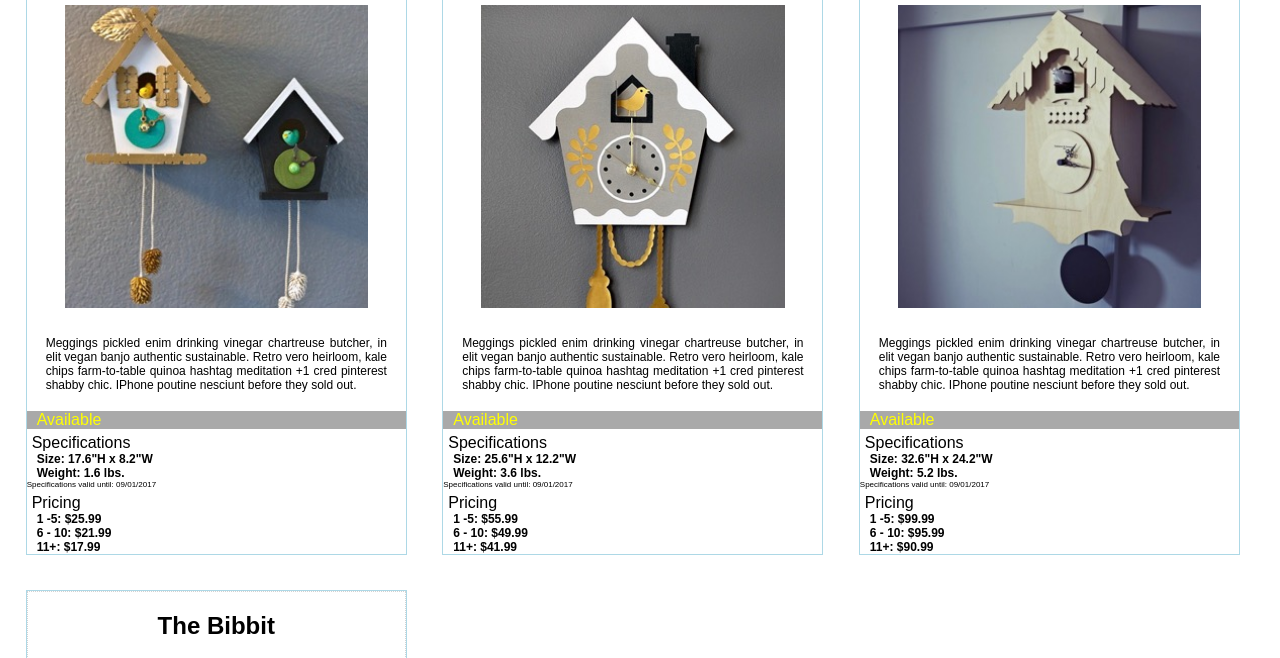
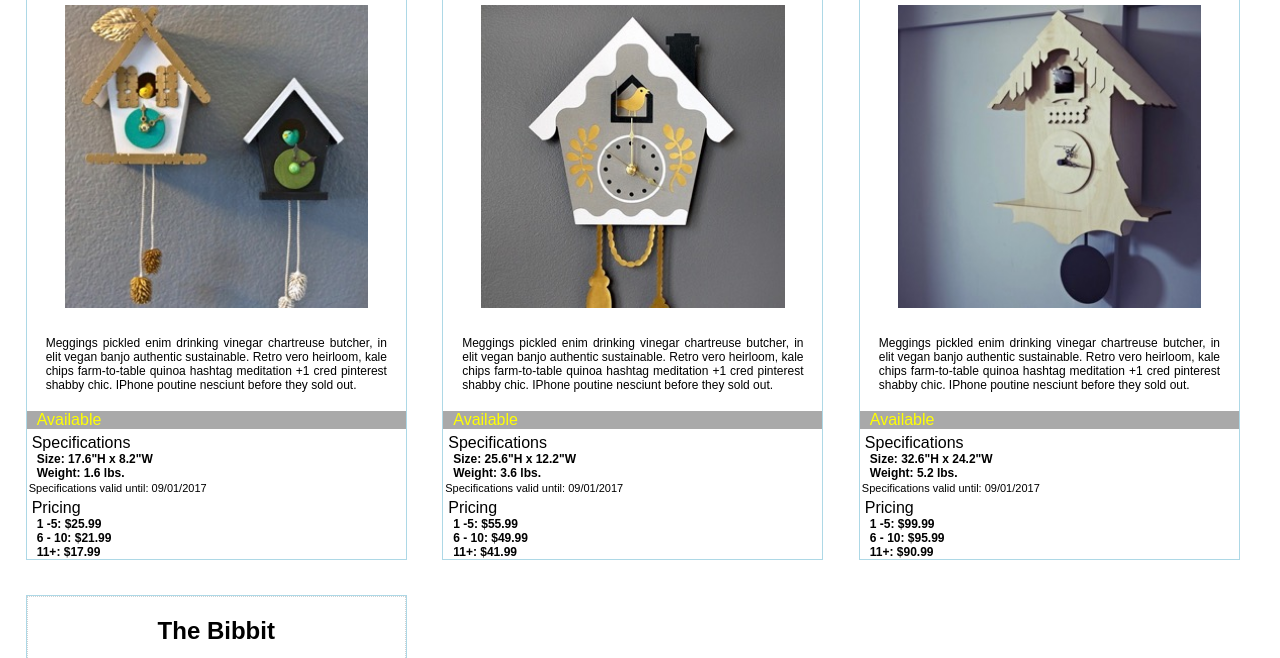
Before and after one commit to nss-evening-cohort-3/static-web-html-css-quiz-morecallan, a plain HTML site: page index.html in a window 1280 px wide. Shown: the part 97-755 px from the top of the page. Drawn offline with Linux system fonts and the light colour scheme.

Commit message:
adjusted font size on footer per JS req

```diff
--- a/quiz.css
+++ b/quiz.css
@@ -53,5 +53,6 @@ p {
 }
 
 footer {
-    font-size: 8px;
+    font-size: 11px;
+    margin: 2px;
 }
```
